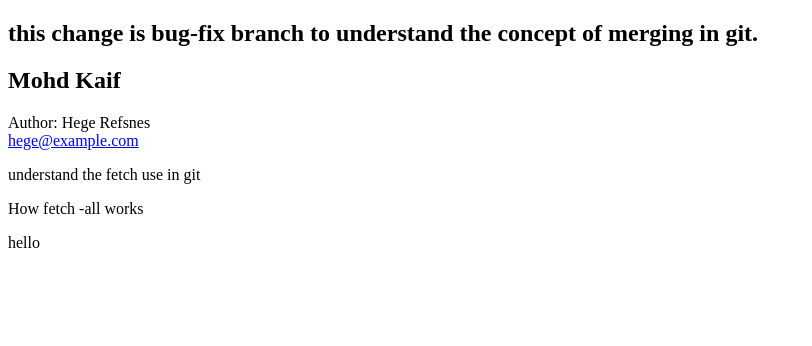
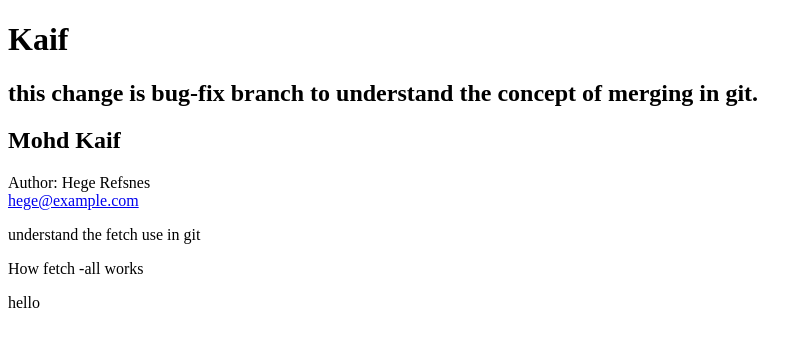
Before and after one commit to mohdkaif1729/git-github, a plain HTML site: page index.html in a window 1280 px wide. Shown: the whole page, without its empty margins (0-812 px from the left). Drawn offline with Linux system fonts and the light colour scheme.

Commit message:
index.html kaif

```diff
--- a/index.html
+++ b/index.html
@@ -6,6 +6,7 @@
     <title>Document</title>
   </head>
   <body>
+    <h1>Kaif</h1>
     <h2>this change is bug-fix branch to understand the concept of merging in git.</h2>
     <h2>Mohd Kaif</h2>
     <p>
```
